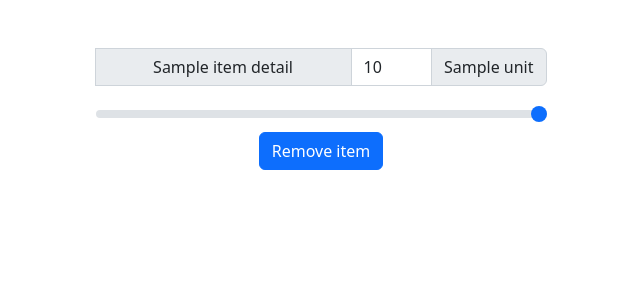
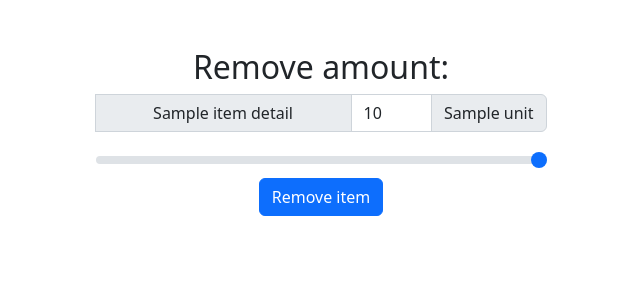
Before and after one commit to CozyBadger/mInventory, a Flask app: template templates/remove_item.html in a window 1280 px wide. Shown: the top 300 px of the page, without its empty margins (319-959 px from the left). Run offline with Flask 2, Linux system fonts and the light colour scheme; the template is opened without the code that fills it: most values are stand-ins (such as "Sample title", 1, 10 or a date in 2020).

Commit message:
added headline to remove item page

```diff
--- a/templates/remove_item.html
+++ b/templates/remove_item.html
@@ -11,6 +11,7 @@ Remove Item
 	<div class="container text-center">
 		<div class="row justify-content-md-center">
 			<div class="col-lg-5">
+				<h2>Remove amount:</h2>
 				<form action="/remove_item" method="POST">
 					<div class="input-group mb-3 justify-content-md-center">
 						<input name="item_id" type="hidden" value="{{ item_details.id }}">
```
